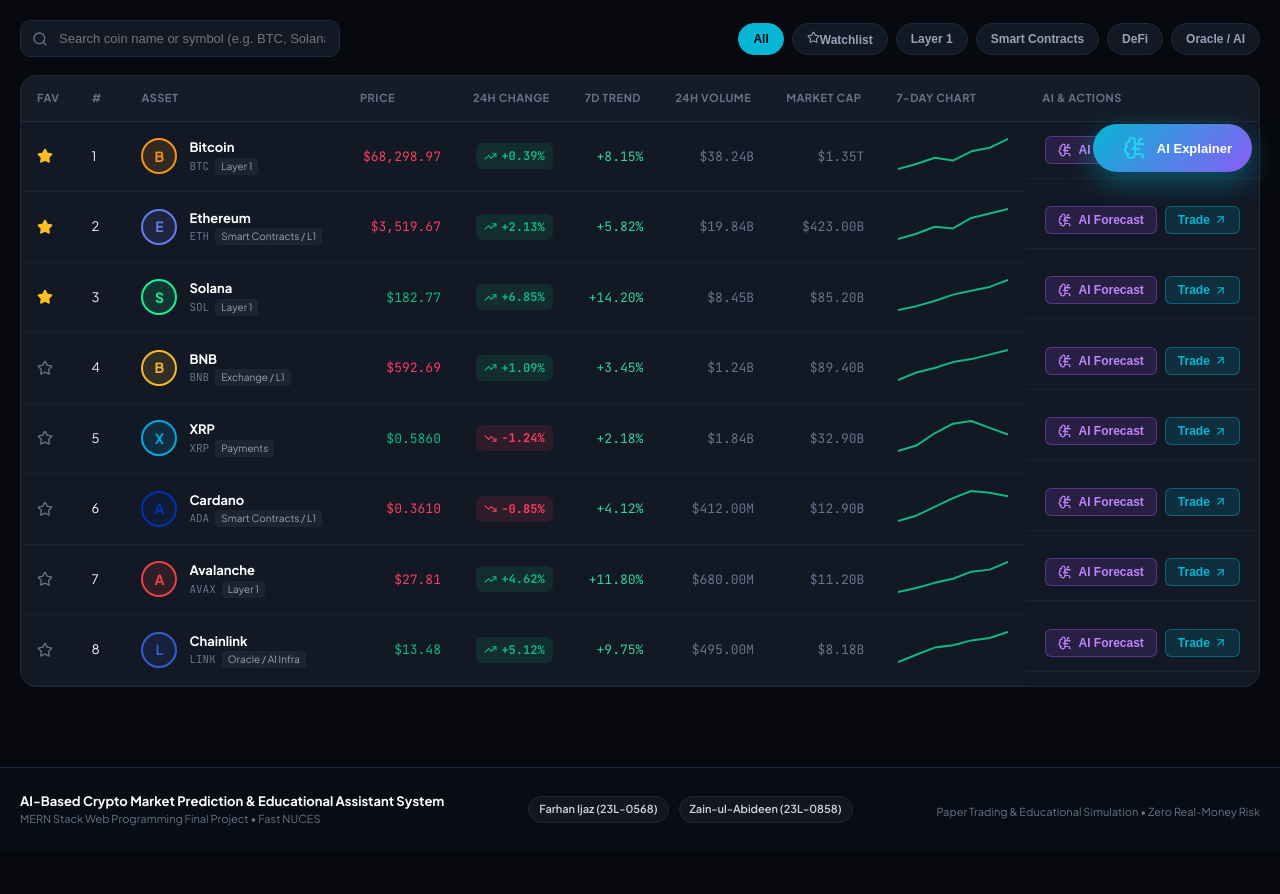
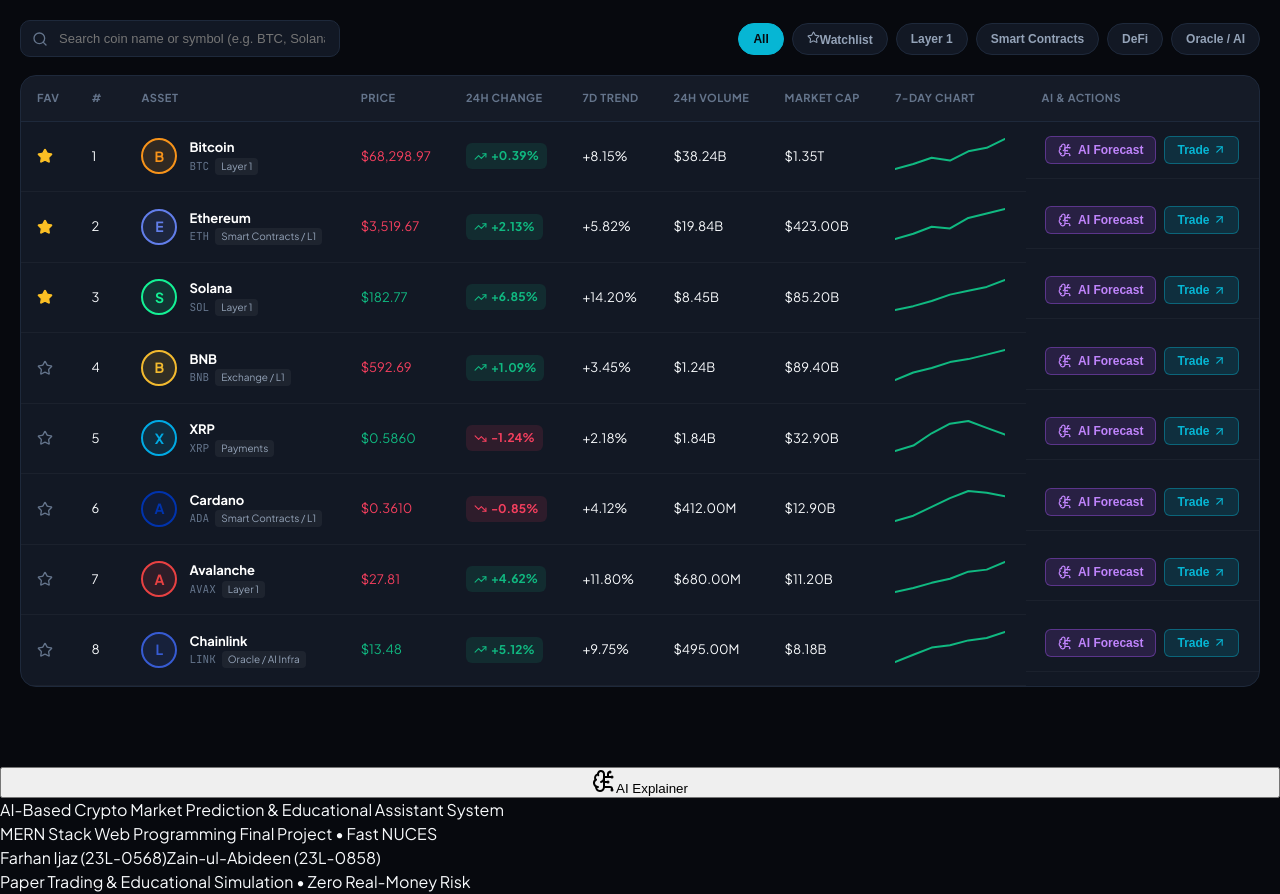
Before and after one commit to Z-tech786/Crypto_Market_Predictor, a React (Vite) app in the folder frontend/: page / in a window 1280 px wide. Shown: the part 600-1494 px from the top of the page. Before the commit the page ends 1452 px from the top, so only its background shows below. Built offline with nearby package versions, Linux system fonts and the light colour scheme.

Commit message:
styling and design tokens

```diff
--- a/frontend/src/App.css
+++ b/frontend/src/App.css
@@ -3230,331 +3230,3 @@
   text-align: center;
   margin-top: 8px;
 }
-
-/* --------------------------------------------------------------------------
-   13. FLOATING AI FAB
-   -------------------------------------------------------------------------- */
-.floating-ai-fab {
-  position: fixed;
-  bottom: 28px;
-  right: 28px;
-  background: linear-gradient(135deg, #06b6d4, #8b5cf6);
-  border: none;
-  border-radius: var(--radius-full);
-  padding: 12px 20px;
-  display: flex;
-  align-items: center;
-  gap: 10px;
-  color: #ffffff;
-  font-weight: 700;
-  font-size: 13px;
-  cursor: pointer;
-  box-shadow: 0 10px 30px rgba(6, 182, 212, 0.4);
-  z-index: 90;
-  transition: transform 0.2s, box-shadow 0.2s;
-}
-
-.floating-ai-fab:hover {
-  transform: translateY(-3px) scale(1.03);
-  box-shadow: 0 15px 35px rgba(6, 182, 212, 0.6);
-}
-
-/* --------------------------------------------------------------------------
-   14. TOAST NOTIFICATIONS
-   -------------------------------------------------------------------------- */
-.toast-container {
-  position: fixed;
-  bottom: 24px;
-  left: 24px;
-  display: flex;
-  flex-direction: column;
-  gap: 10px;
-  z-index: 300;
-}
-
-.toast-card {
-  background: #111726;
-  border: 1px solid var(--border-color);
-  border-radius: var(--radius-md);
-  padding: 12px 18px;
-  display: flex;
-  align-items: center;
-  gap: 12px;
-  font-size: 13px;
-  box-shadow: 0 10px 25px rgba(0, 0, 0, 0.6);
-  animation: slideToast 0.25s ease-out;
-}
-
-@keyframes slideToast {
-  from { transform: translateX(-40px); opacity: 0; }
-  to { transform: translateX(0); opacity: 1; }
-}
-
-.toast-card.toast-success { border-left: 3px solid var(--accent-green); }
-.toast-card.toast-error { border-left: 3px solid var(--accent-red); }
-.toast-card.toast-info { border-left: 3px solid var(--accent-cyan); }
-
-/* --------------------------------------------------------------------------
-   15. AUTH & CUSTOM MODALS
-   -------------------------------------------------------------------------- */
-.custom-modal-card {
-  background: #0f1420;
-  border: 1px solid var(--border-color);
-  border-radius: var(--radius-lg);
-  width: 500px;
-  max-width: 92vw;
-  margin: auto;
-  box-shadow: 0 20px 40px rgba(0, 0, 0, 0.8);
-}
-
-.custom-modal-header {
-  padding: 20px 24px;
-  border-bottom: 1px solid var(--border-color);
-  display: flex;
-  justify-content: space-between;
-  align-items: center;
-}
-
-.modal-title {
-  font-size: 16px;
-  font-weight: 700;
-  color: #ffffff;
-}
-
-.custom-modal-form,
-.auth-body {
-  padding: 24px;
-}
-
-.auth-tab-row {
-  display: grid;
-  grid-template-columns: 1fr 1fr;
-  border-bottom: 1px solid var(--border-color);
-}
-
-.auth-tab-btn {
-  background: transparent;
-  border: none;
-  border-bottom: 2px solid transparent;
-  color: var(--text-muted);
-  font-weight: 700;
-  font-size: 13px;
-  padding: 12px;
-  cursor: pointer;
-}
-
-.auth-tab-btn.active {
-  color: var(--accent-cyan);
-  border-bottom-color: var(--accent-cyan);
-}
-
-.btn-auth-submit {
-  width: 100%;
-  background: linear-gradient(135deg, #06b6d4, #3b82f6);
-  border: none;
-  color: #07090e;
-  padding: 12px;
-  border-radius: var(--radius-md);
-  font-weight: 800;
-  font-size: 14px;
-  cursor: pointer;
-  margin-top: 10px;
-}
-
-.demo-evaluator-box {
-  background: #090d15;
-  border: 1px dashed rgba(6, 182, 212, 0.4);
-  border-radius: var(--radius-md);
-  padding: 12px;
-}
-
-.demo-buttons-row {
-  display: flex;
-  flex-direction: column;
-  gap: 6px;
-}
-
-.btn-demo-role {
-  background: rgba(255, 255, 255, 0.04);
-  border: 1px solid var(--border-color);
-  color: #ffffff;
-  padding: 7px 12px;
-  border-radius: 4px;
-  font-size: 11px;
-  font-weight: 600;
-  cursor: pointer;
-  text-align: left;
-}
-
-.btn-demo-role:hover {
-  background: rgba(255, 255, 255, 0.08);
-}
-
-.btn-demo-role.admin { border-color: rgba(244, 63, 94, 0.4); color: #fb7185; }
-.btn-demo-role.trader { border-color: rgba(16, 185, 129, 0.4); color: var(--accent-green); }
-.btn-demo-role.student { border-color: rgba(59, 130, 246, 0.4); color: #60a5fa; }
-
-.profile-header-badge {
-  display: flex;
-  align-items: center;
-  gap: 16px;
-  background: #090d15;
-  padding: 16px;
-  border-radius: var(--radius-md);
-  border: 1px solid var(--border-color);
-}
-
-.profile-avatar-large {
-  width: 48px;
-  height: 48px;
-  border-radius: 50%;
-  background: linear-gradient(135deg, #06b6d4, #8b5cf6);
-  display: flex;
-  align-items: center;
-  justify-content: center;
-  font-size: 20px;
-  font-weight: 800;
-  color: #ffffff;
-}
-
-.profile-name {
-  font-size: 16px;
-  font-weight: 700;
-  color: #ffffff;
-}
-
-.role-btn-grid {
-  display: grid;
-  grid-template-columns: repeat(3, 1fr);
-  gap: 8px;
-}
-
-.role-select-btn {
-  background: #090d15;
-  border: 1px solid var(--border-color);
-  color: var(--text-muted);
-  padding: 8px;
-  border-radius: var(--radius-sm);
-  font-weight: 700;
-  font-size: 11px;
-  cursor: pointer;
-}
-
-.role-select-btn.active {
-  background: rgba(6, 182, 212, 0.15);
-  border-color: var(--accent-cyan);
-  color: var(--accent-cyan);
-}
-
-.profile-footer-actions,
-.modal-form-actions {
-  display: flex;
-  justify-content: flex-end;
-  gap: 10px;
-  margin-top: 20px;
-}
-
-.btn-logout {
-  background: transparent;
-  border: 1px solid rgba(244, 63, 94, 0.4);
-  color: #fb7185;
-  padding: 8px 14px;
-  border-radius: var(--radius-md);
-  font-weight: 600;
-  font-size: 12px;
-  display: flex;
-  align-items: center;
-  gap: 6px;
-  cursor: pointer;
-}
-
-.btn-save-profile,
-.btn-save-holding {
-  background: var(--accent-cyan);
-  border: none;
-  color: #07090e;
-  padding: 9px 18px;
-  border-radius: var(--radius-md);
-  font-weight: 700;
-  font-size: 13px;
-  cursor: pointer;
-}
-
-.btn-cancel {
-  background: transparent;
-  border: 1px solid var(--border-color);
-  color: var(--text-secondary);
-  padding: 8px 14px;
-  border-radius: var(--radius-md);
-  font-size: 12px;
-  cursor: pointer;
-}
-
-/* --------------------------------------------------------------------------
-   16. ACADEMIC FOOTER
-   -------------------------------------------------------------------------- */
-.crypto-footer {
-  background: #090c13;
-  border-top: 1px solid var(--border-color);
-  padding: 24px 20px;
-  margin-top: auto;
-}
-
-.footer-container {
-  max-width: 1440px;
-  margin: 0 auto;
-  display: flex;
-  justify-content: space-between;
-  align-items: center;
-  flex-wrap: wrap;
-  gap: 16px;
-}
-
-.footer-title {
-  font-weight: 700;
-  font-size: 13px;
-  color: #ffffff;
-  display: block;
-}
-
-.footer-subtitle {
-  font-size: 11px;
-  color: var(--text-muted);
-}
-
-.academic-authors {
-  display: flex;
-  gap: 10px;
-}
-
-.author-tag {
-  background: rgba(255, 255, 255, 0.04);
-  border: 1px solid var(--border-color);
-  padding: 4px 10px;
-  border-radius: var(--radius-full);
-  font-size: 11px;
-  font-weight: 600;
-  color: #cbd5e1;
-}
-
-.disclaimer-mini {
-  font-size: 11px;
-  color: var(--text-muted);
-}
-
-/* --------------------------------------------------------------------------
-   UTILITIES
-   -------------------------------------------------------------------------- */
-.font-mono { font-family: var(--font-mono); }
-.text-right { text-align: right; }
-.text-center { text-align: center; }
-.text-muted { color: var(--text-muted); }
-.text-emerald-400 { color: #34d399; }
-.text-rose-400 { color: #fb7185; }
-.text-cyan-400 { color: #22d3ee; }
-.text-purple-400 { color: #c084fc; }
-.text-amber-400 { color: #fbbf24; }
-.text-blue-400 { color: #60a5fa; }
-.shrink-0 { flex-shrink: 0; }
-.truncate { overflow: hidden; text-overflow: ellipsis; white-space: nowrap; }
-.no-data-cell { text-align: center; color: var(--text-muted); padding: 36px !important; }
```
